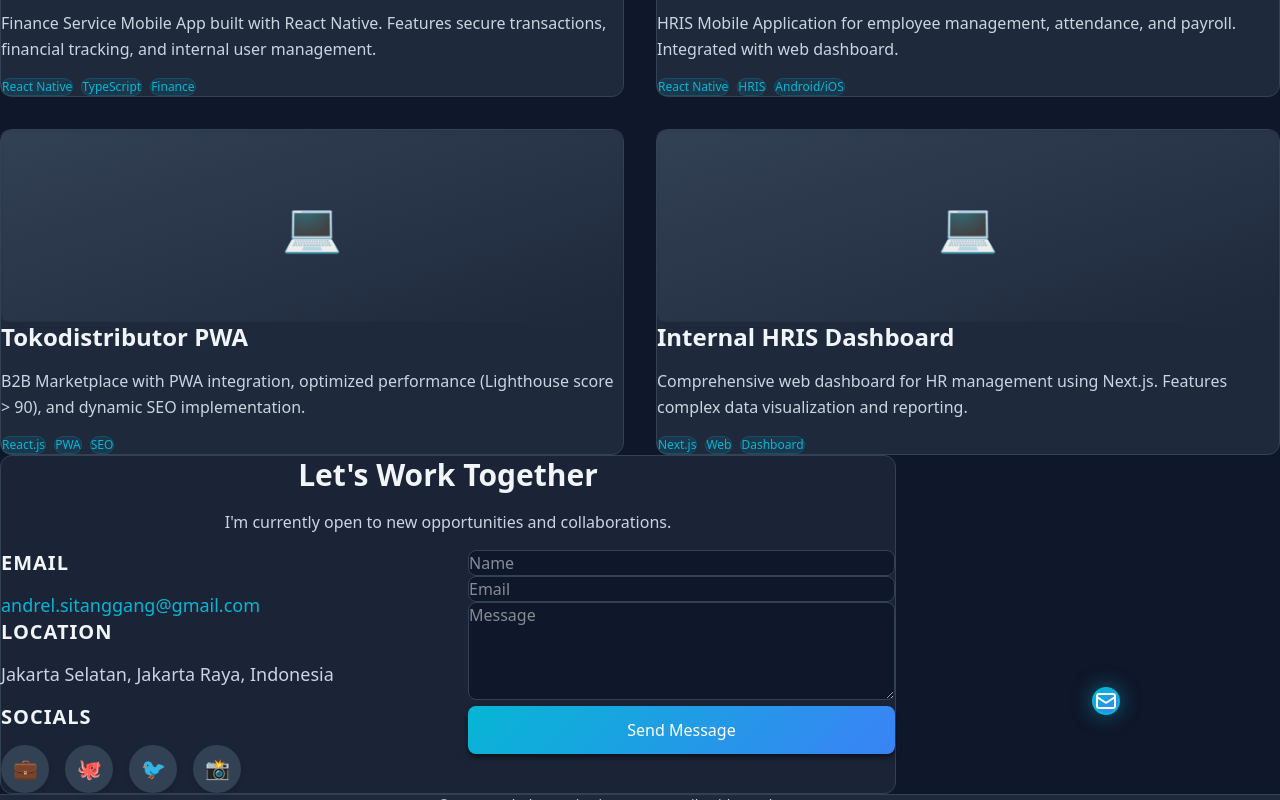
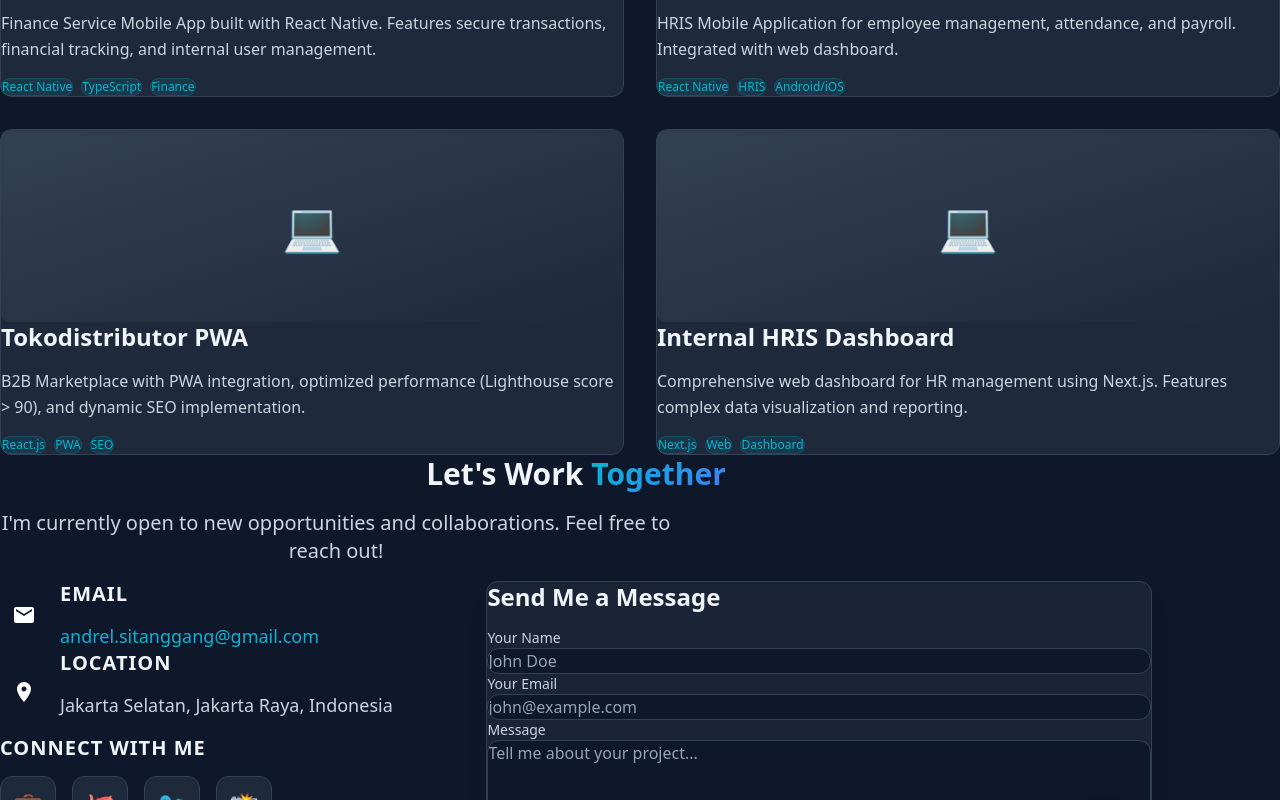
Before and after one commit to gaweki/gaweki.github.io, a Gatsby site: page / in a window 1280 px wide. Shown: the part 2000-2800 px from the top of the page. Built offline with nearby package versions, Linux system fonts and the light colour scheme; Gatsby itself is replaced by a stand-in of ours.

Commit message:
rapi dikit

```diff
--- a/src/pages/index.tsx
+++ b/src/pages/index.tsx
@@ -103,7 +103,7 @@ const PORTFOLIO_DATA = {
 
 // --- Components ---
 
-const SectionTitle = ({ title, subtitle }) => (
+const SectionTitle = ({ title, subtitle }: { title: string; subtitle?: string }) => (
   <div className="mb-12 text-center reveal-on-scroll">
     <h2 className="text-3xl md:text-4xl font-bold mb-4 text-gradient">{title}</h2>
     <div className="h-1 w-20 bg-[var(--color-accent-primary)] mx-auto rounded-full mb-4 shadow-glow"></div>
@@ -111,7 +111,7 @@ const SectionTitle = ({ title, subtitle }) => (
   </div>
 );
 
-const Card = ({ children, className = "", hoverEffect = true }) => (
+const Card = ({ children, className = "", hoverEffect = true }: { children: React.ReactNode; className?: string; hoverEffect?: boolean }) => (
   <div className={`
     bg-[var(--color-surface)]
     border border-[var(--color-border)]
@@ -124,7 +124,7 @@ const Card = ({ children, className = "", hoverEffect = true }) => (
   </div>
 );
 
-const Badge = ({ children }) => (
+const Badge = ({ children }: { children: React.ReactNode }) => (
   <span className="px-3 py-1 text-xs font-medium rounded-full bg-[var(--color-accent-primary)]/10 text-[var(--color-accent-primary)] border border-[var(--color-accent-primary)]/20">
     {children}
   </span>
@@ -180,7 +180,7 @@ const Homepage = () => {
           {/* Scroll Indicator */}
           <div className="absolute bottom-10 left-1/2 transform -translate-x-1/2 animate-bounce">
             <svg width="24" height="24" viewBox="0 0 24 24" fill="none" stroke="var(--color-text-muted)" strokeWidth="2" strokeLinecap="round" strokeLinejoin="round">
-              <path d="M7 13l5 5 5-5M7 6l5 5 5-5"/>
+              <path d="M7 13l5 5 5-5M7 6l5 5 5-5" />
             </svg>
           </div>
         </section>
@@ -290,7 +290,7 @@ const Homepage = () => {
         </section>
 
         {/* Projects Section */}
-        <section id="projects" className="py-24 px-4 max-w-7xl mx-auto">
+        <section id="projects" className="py-24 px-4 max-w-7xl mx-auto mb-16">
           <SectionTitle title="Featured Projects" subtitle="Some of the things I've built" />
           <div className="grid grid-cols-1 md:grid-cols-2 lg:grid-cols-2 gap-8 stagger-children">
             {PORTFOLIO_DATA.projects.map((project, idx) => (
@@ -312,31 +312,70 @@ const Homepage = () => {
         </section>
 
         {/* Contact & Personal Details */}
-        <section id="contact" className="py-24 px-4 max-w-4xl mx-auto reveal-on-scroll">
-          <Card className="p-8 md:p-12 border-[var(--color-accent-primary)]/30 bg-[var(--color-surface)]/80 backdrop-blur-lg shadow-glow-lg">
-            <div className="text-center mb-10">
-              <h2 className="text-3xl font-bold text-white mb-4">Let's Work Together</h2>
-              <p className="text-[var(--color-text-secondary)]">I'm currently open to new opportunities and collaborations.</p>
+        <section id="contact" className="pt-32 pb-24 px-4 max-w-6xl mx-auto reveal-on-scroll">
+          <div className="text-center mb-16">
+            <h2 className="text-4xl md:text-5xl font-bold text-white mb-6">
+              Let's Work <span className="text-gradient">Together</span>
+            </h2>
+            <p className="text-xl text-[var(--color-text-secondary)] max-w-2xl mx-auto">
+              I'm currently open to new opportunities and collaborations.
+              Feel free to reach out!
+            </p>
           </div>
 
-            <div className="grid grid-cols-1 md:grid-cols-2 gap-10">
-              {/* Contact Details */}
-              <div className="space-y-6">
+          <div className="grid grid-cols-1 lg:grid-cols-5 gap-12 lg:gap-16">
+            {/* Contact Information - Left Side */}
+            <div className="lg:col-span-2 space-y-10">
+              {/* Email */}
+              <div className="group">
+                <div className="flex items-center gap-3 mb-3">
+                  <div className="w-12 h-12 rounded-xl bg-[var(--gradient-primary)] flex items-center justify-center shadow-glow group-hover:scale-110 transition-transform">
+                    <svg width="24" height="24" fill="white" viewBox="0 0 24 24">
+                      <path d="M20 4H4c-1.1 0-1.99.9-1.99 2L2 18c0 1.1.9 2 2 2h16c1.1 0 2-.9 2-2V6c0-1.1-.9-2-2-2zm0 4l-8 5-8-5V6l8 5 8-5v2z" />
+                    </svg>
+                  </div>
                   <div>
-                  <h4 className="text-sm font-bold text-[var(--color-text-muted)] uppercase mb-1 tracking-wider">Email</h4>
-                  <a href={`mailto:${PORTFOLIO_DATA.personal.email}`} className="text-lg text-[var(--color-accent-primary)] hover:text-[var(--color-accent-secondary)] transition-colors">
+                    <h4 className="text-sm font-semibold text-[var(--color-text-muted)] uppercase tracking-wider mb-1">Email</h4>
+                    <a
+                      href={`mailto:${PORTFOLIO_DATA.personal.email}`}
+                      className="text-lg font-medium text-[var(--color-text-primary)] hover:text-[var(--color-accent-primary)] transition-colors"
+                    >
                       {PORTFOLIO_DATA.personal.email}
                     </a>
                   </div>
-                <div>
-                  <h4 className="text-sm font-bold text-[var(--color-text-muted)] uppercase mb-1 tracking-wider">Location</h4>
-                  <p className="text-lg text-[var(--color-text-primary)]">{PORTFOLIO_DATA.personal.address}</p>
+                </div>
+              </div>
+
+              {/* Location */}
+              <div className="group">
+                <div className="flex items-center gap-3 mb-3">
+                  <div className="w-12 h-12 rounded-xl bg-[var(--gradient-secondary)] flex items-center justify-center shadow-glow group-hover:scale-110 transition-transform">
+                    <svg width="24" height="24" fill="white" viewBox="0 0 24 24">
+                      <path d="M12 2C8.13 2 5 5.13 5 9c0 5.25 7 13 7 13s7-7.75 7-13c0-3.87-3.13-7-7-7zm0 9.5c-1.38 0-2.5-1.12-2.5-2.5s1.12-2.5 2.5-2.5 2.5 1.12 2.5 2.5-1.12 2.5-2.5 2.5z" />
+                    </svg>
                   </div>
                   <div>
-                  <h4 className="text-sm font-bold text-[var(--color-text-muted)] uppercase mb-3 tracking-wider">Socials</h4>
+                    <h4 className="text-sm font-semibold text-[var(--color-text-muted)] uppercase tracking-wider mb-1">Location</h4>
+                    <p className="text-lg font-medium text-[var(--color-text-primary)]">
+                      {PORTFOLIO_DATA.personal.address}
+                    </p>
+                  </div>
+                </div>
+              </div>
+
+              {/* Social Links */}
+              <div>
+                <h4 className="text-sm font-semibold text-[var(--color-text-muted)] uppercase tracking-wider mb-4">Connect With Me</h4>
                 <div className="flex gap-4">
                   {PORTFOLIO_DATA.personal.social.map((social, idx) => (
-                      <a key={idx} href={social.url} target="_blank" rel="noreferrer" className="w-12 h-12 flex items-center justify-center bg-[var(--color-surface-elevated)] rounded-full hover:bg-[var(--color-accent-primary)] hover:text-white transition-all text-xl shadow-md hover:shadow-glow transform hover:scale-110" title={social.name}>
+                    <a
+                      key={idx}
+                      href={social.url}
+                      target="_blank"
+                      rel="noreferrer"
+                      className="w-14 h-14 flex items-center justify-center bg-[var(--color-surface)] border border-[var(--color-border)] rounded-xl hover:bg-[var(--gradient-primary)] hover:border-[var(--color-accent-primary)] hover:text-white hover:shadow-glow transition-all text-2xl transform hover:scale-110 hover:-translate-y-1"
+                      title={social.name}
+                    >
                       {social.icon}
                     </a>
                   ))}
@@ -344,17 +383,54 @@ const Homepage = () => {
               </div>
             </div>
 
-              {/* Simple Form */}
-              <form className="space-y-4" onSubmit={(e) => e.preventDefault()}>
-                <input type="text" placeholder="Name" className="w-full px-4 py-3 bg-[var(--color-background-primary)] border border-[var(--color-border)] rounded-lg focus:border-[var(--color-accent-primary)] focus:ring-1 focus:ring-[var(--color-accent-primary)] focus:outline-none text-white transition-all" />
-                <input type="email" placeholder="Email" className="w-full px-4 py-3 bg-[var(--color-background-primary)] border border-[var(--color-border)] rounded-lg focus:border-[var(--color-accent-primary)] focus:ring-1 focus:ring-[var(--color-accent-primary)] focus:outline-none text-white transition-all" />
-                <textarea rows={4} placeholder="Message" className="w-full px-4 py-3 bg-[var(--color-background-primary)] border border-[var(--color-border)] rounded-lg focus:border-[var(--color-accent-primary)] focus:ring-1 focus:ring-[var(--color-accent-primary)] focus:outline-none text-white transition-all"></textarea>
-                <button className="w-full btn btn-primary">
+            {/* Contact Form - Right Side */}
+            <div className="lg:col-span-3">
+              <Card className="p-8 border-[var(--color-accent-primary)]/20 bg-[var(--color-surface)]/80 backdrop-blur-lg shadow-xl hover:shadow-glow-lg hover:border-[var(--color-accent-primary)]/40 transition-all">
+                <h3 className="text-2xl font-bold text-white mb-6">Send Me a Message</h3>
+                <form className="space-y-5" onSubmit={(e) => e.preventDefault()}>
+                  <div>
+                    <label htmlFor="contact-name" className="block text-sm font-medium text-[var(--color-text-secondary)] mb-2">
+                      Your Name
+                    </label>
+                    <input
+                      id="contact-name"
+                      type="text"
+                      placeholder="John Doe"
+                      className="w-full px-5 py-4 bg-[var(--color-background-primary)] border border-[var(--color-border)] rounded-xl focus:border-[var(--color-accent-primary)] focus:ring-2 focus:ring-[var(--color-accent-primary)]/20 focus:outline-none text-white placeholder:text-[var(--color-text-muted)] transition-all"
+                    />
+                  </div>
+                  <div>
+                    <label htmlFor="contact-email" className="block text-sm font-medium text-[var(--color-text-secondary)] mb-2">
+                      Your Email
+                    </label>
+                    <input
+                      id="contact-email"
+                      type="email"
+                      placeholder="john@example.com"
+                      className="w-full px-5 py-4 bg-[var(--color-background-primary)] border border-[var(--color-border)] rounded-xl focus:border-[var(--color-accent-primary)] focus:ring-2 focus:ring-[var(--color-accent-primary)]/20 focus:outline-none text-white placeholder:text-[var(--color-text-muted)] transition-all"
+                    />
+                  </div>
+                  <div>
+                    <label htmlFor="contact-message" className="block text-sm font-medium text-[var(--color-text-secondary)] mb-2">
+                      Message
+                    </label>
+                    <textarea
+                      id="contact-message"
+                      rows={5}
+                      placeholder="Tell me about your project..."
+                      className="w-full px-5 py-4 bg-[var(--color-background-primary)] border border-[var(--color-border)] rounded-xl focus:border-[var(--color-accent-primary)] focus:ring-2 focus:ring-[var(--color-accent-primary)]/20 focus:outline-none text-white placeholder:text-[var(--color-text-muted)] transition-all resize-none"
+                    ></textarea>
+                  </div>
+                  <button className="w-full btn btn-primary text-lg font-semibold py-4 shadow-glow">
+                    <svg width="20" height="20" fill="currentColor" viewBox="0 0 24 24" className="mr-2">
+                      <path d="M2.01 21L23 12 2.01 3 2 10l15 2-15 2z" />
+                    </svg>
                     Send Message
                   </button>
                 </form>
+              </Card>
             </div>
-          </Card>
+          </div>
         </section>
 
         <Footer />
--- a/src/styles/design-system.css
+++ b/src/styles/design-system.css
@@ -8,21 +8,31 @@
 /* ==================== CSS CUSTOM PROPERTIES ==================== */
 :root {
   /* Color Palette - Dark Theme */
-  --color-background-primary: #0f172a;    /* Slate 900 */
-  --color-background-secondary: #1e293b;  /* Slate 800 */
-  --color-background-tertiary: #334155;   /* Slate 700 */
+  --color-background-primary: #0f172a;
+  /* Slate 900 */
+  --color-background-secondary: #1e293b;
+  /* Slate 800 */
+  --color-background-tertiary: #334155;
+  /* Slate 700 */
 
   --color-surface: #1e293b;
   --color-surface-elevated: #334155;
-  --color-surface-hover: #475569;         /* Slate 600 */
+  --color-surface-hover: #475569;
+  /* Slate 600 */
 
-  --color-accent-primary: #06b6d4;        /* Cyan 500 */
-  --color-accent-secondary: #3b82f6;      /* Blue 500 */
-  --color-accent-tertiary: #8b5cf6;       /* Violet 500 */
+  --color-accent-primary: #06b6d4;
+  /* Cyan 500 */
+  --color-accent-secondary: #3b82f6;
+  /* Blue 500 */
+  --color-accent-tertiary: #8b5cf6;
+  /* Violet 500 */
 
-  --color-text-primary: #f1f5f9;          /* Slate 100 */
-  --color-text-secondary: #cbd5e1;        /* Slate 300 */
-  --color-text-muted: #94a3b8;            /* Slate 400 */
+  --color-text-primary: #f1f5f9;
+  /* Slate 100 */
+  --color-text-secondary: #cbd5e1;
+  /* Slate 300 */
+  --color-text-muted: #94a3b8;
+  /* Slate 400 */
 
   --color-border: #334155;
   --color-border-focus: #06b6d4;
@@ -36,16 +46,26 @@
   --font-family-base: 'Inter', -apple-system, BlinkMacSystemFont, 'Segoe UI', system-ui, sans-serif;
   --font-family-mono: 'JetBrains Mono', 'Fira Code', 'Consolas', 'Monaco', monospace;
 
-  --font-size-xs: 0.75rem;      /* 12px */
-  --font-size-sm: 0.875rem;     /* 14px */
-  --font-size-base: 1rem;       /* 16px */
-  --font-size-lg: 1.125rem;     /* 18px */
-  --font-size-xl: 1.25rem;      /* 20px */
-  --font-size-2xl: 1.5rem;      /* 24px */
-  --font-size-3xl: 1.875rem;    /* 30px */
-  --font-size-4xl: 2.25rem;     /* 36px */
-  --font-size-5xl: 3rem;        /* 48px */
-  --font-size-6xl: 3.75rem;     /* 60px */
+  --font-size-xs: 0.75rem;
+  /* 12px */
+  --font-size-sm: 0.875rem;
+  /* 14px */
+  --font-size-base: 1rem;
+  /* 16px */
+  --font-size-lg: 1.125rem;
+  /* 18px */
+  --font-size-xl: 1.25rem;
+  /* 20px */
+  --font-size-2xl: 1.5rem;
+  /* 24px */
+  --font-size-3xl: 1.875rem;
+  /* 30px */
+  --font-size-4xl: 2.25rem;
+  /* 36px */
+  --font-size-5xl: 3rem;
+  /* 48px */
+  --font-size-6xl: 3.75rem;
+  /* 60px */
 
   --font-weight-normal: 400;
   --font-weight-medium: 500;
@@ -57,18 +77,30 @@
   --line-height-relaxed: 1.75;
 
   /* Spacing Scale */
-  --space-1: 0.25rem;   /* 4px */
-  --space-2: 0.5rem;    /* 8px */
-  --space-3: 0.75rem;   /* 12px */
-  --space-4: 1rem;      /* 16px */
-  --space-5: 1.25rem;   /* 20px */
-  --space-6: 1.5rem;    /* 24px */
-  --space-8: 2rem;      /* 32px */
-  --space-10: 2.5rem;   /* 40px */
-  --space-12: 3rem;     /* 48px */
-  --space-16: 4rem;     /* 64px */
-  --space-20: 5rem;     /* 80px */
-  --space-24: 6rem;     /* 96px */
+  --space-1: 0.25rem;
+  /* 4px */
+  --space-2: 0.5rem;
+  /* 8px */
+  --space-3: 0.75rem;
+  /* 12px */
+  --space-4: 1rem;
+  /* 16px */
+  --space-5: 1.25rem;
+  /* 20px */
+  --space-6: 1.5rem;
+  /* 24px */
+  --space-8: 2rem;
+  /* 32px */
+  --space-10: 2.5rem;
+  /* 40px */
+  --space-12: 3rem;
+  /* 48px */
+  --space-16: 4rem;
+  /* 64px */
+  --space-20: 5rem;
+  /* 80px */
+  --space-24: 6rem;
+  /* 96px */
 
   /* Shadows */
   --shadow-sm: 0 1px 2px 0 rgba(0, 0, 0, 0.5);
@@ -80,11 +112,16 @@
   --shadow-glow-lg: 0 0 40px rgba(6, 182, 212, 0.6);
 
   /* Border Radius */
-  --radius-sm: 0.25rem;   /* 4px */
-  --radius-md: 0.375rem;  /* 6px */
-  --radius-lg: 0.5rem;    /* 8px */
-  --radius-xl: 0.75rem;   /* 12px */
-  --radius-2xl: 1rem;     /* 16px */
+  --radius-sm: 0.25rem;
+  /* 4px */
+  --radius-md: 0.375rem;
+  /* 6px */
+  --radius-lg: 0.5rem;
+  /* 8px */
+  --radius-xl: 0.75rem;
+  /* 12px */
+  --radius-2xl: 1rem;
+  /* 16px */
   --radius-full: 9999px;
 
   /* Transitions & Animations */
@@ -124,23 +161,45 @@ body {
   line-height: var(--line-height-normal);
   color: var(--color-text-primary);
   background-color: var(--color-background-primary);
-  overflow-x: hidden;
+  /* overflow-x: hidden removed - was causing double scrollbar */
 }
 
 /* ==================== TYPOGRAPHY ==================== */
-h1, h2, h3, h4, h5, h6 {
+h1,
+h2,
+h3,
+h4,
+h5,
+h6 {
   font-weight: var(--font-weight-bold);
   line-height: var(--line-height-tight);
   color: var(--color-text-primary);
   margin-bottom: var(--space-4);
 }
 
-h1 { font-size: var(--font-size-4xl); }
-h2 { font-size: var(--font-size-3xl); }
-h3 { font-size: var(--font-size-2xl); }
-h4 { font-size: var(--font-size-xl); }
-h5 { font-size: var(--font-size-lg); }
-h6 { font-size: var(--font-size-base); }
+h1 {
+  font-size: var(--font-size-4xl);
+}
+
+h2 {
+  font-size: var(--font-size-3xl);
+}
+
+h3 {
+  font-size: var(--font-size-2xl);
+}
+
+h4 {
+  font-size: var(--font-size-xl);
+}
+
+h5 {
+  font-size: var(--font-size-lg);
+}
+
+h6 {
+  font-size: var(--font-size-base);
+}
 
 p {
   margin-bottom: var(--space-4);
@@ -219,7 +278,7 @@ a:focus-visible {
   display: inline-flex;
   align-items: center;
   justify-content: center;
-  padding: var(--space-3) var(--space-6);
+  padding: var(--space-4) var(--space-8);
   font-size: var(--font-size-base);
   font-weight: var(--font-weight-medium);
   border-radius: var(--radius-lg);
@@ -227,7 +286,9 @@ a:focus-visible {
   cursor: pointer;
   transition: all var(--transition-base);
   text-decoration: none;
-  min-height: 44px; /* Touch-friendly */
+  gap: var(--space-2);
+  min-height: 44px;
+  /* Touch-friendly */
 }
 
 .btn:focus-visible {
@@ -292,6 +353,7 @@ a:focus-visible {
   from {
     opacity: 0;
   }
+
   to {
     opacity: 1;
   }
@@ -303,6 +365,7 @@ a:focus-visible {
     opacity: 0;
     transform: translateY(30px);
   }
+
   to {
     opacity: 1;
     transform: translateY(0);
@@ -315,6 +378,7 @@ a:focus-visible {
     opacity: 0;
     transform: translateY(-30px);
   }
+
   to {
     opacity: 1;
     transform: translateY(0);
@@ -327,6 +391,7 @@ a:focus-visible {
     opacity: 0;
     transform: scale(0.9);
   }
+
   to {
     opacity: 1;
     transform: scale(1);
@@ -335,9 +400,12 @@ a:focus-visible {
 
 /* Pulse Glow */
 @keyframes pulseGlow {
-  0%, 100% {
+
+  0%,
+  100% {
     box-shadow: 0 0 20px rgba(6, 182, 212, 0.5);
   }
+
   50% {
     box-shadow: 0 0 40px rgba(6, 182, 212, 0.8);
   }
@@ -345,9 +413,12 @@ a:focus-visible {
 
 /* Float */
 @keyframes float {
-  0%, 100% {
+
+  0%,
+  100% {
     transform: translateY(0);
   }
+
   50% {
     transform: translateY(-10px);
   }
@@ -358,9 +429,11 @@ a:focus-visible {
   0% {
     background-position: 0% 50%;
   }
+
   50% {
     background-position: 100% 50%;
   }
+
   100% {
     background-position: 0% 50%;
   }
@@ -392,22 +465,43 @@ a:focus-visible {
 }
 
 /* Delayed Animations */
-.animate-delay-100 { animation-delay: 100ms; }
-.animate-delay-200 { animation-delay: 200ms; }
-.animate-delay-300 { animation-delay: 300ms; }
-.animate-delay-400 { animation-delay: 400ms; }
-.animate-delay-500 { animation-delay: 500ms; }
+.animate-delay-100 {
+  animation-delay: 100ms;
+}
+
+.animate-delay-200 {
+  animation-delay: 200ms;
+}
+
+.animate-delay-300 {
+  animation-delay: 300ms;
+}
+
+.animate-delay-400 {
+  animation-delay: 400ms;
+}
+
+.animate-delay-500 {
+  animation-delay: 500ms;
+}
 
 /* ==================== RESPONSIVE UTILITIES ==================== */
 
 @media (max-width: 768px) {
   :root {
-    --font-size-4xl: 2rem;      /* 32px on mobile */
-    --font-size-3xl: 1.5rem;    /* 24px on mobile */
+    --font-size-4xl: 2rem;
+    /* 32px on mobile */
+    --font-size-3xl: 1.5rem;
+    /* 24px on mobile */
   }
 
-  h1 { font-size: var(--font-size-3xl); }
-  h2 { font-size: var(--font-size-2xl); }
+  h1 {
+    font-size: var(--font-size-3xl);
+  }
+
+  h2 {
+    font-size: var(--font-size-2xl);
+  }
 }
 
 /* ==================== FOCUS VISIBLE IMPROVEMENTS ==================== */
```
Lines whose indentation alone changed are shown as unchanged.
